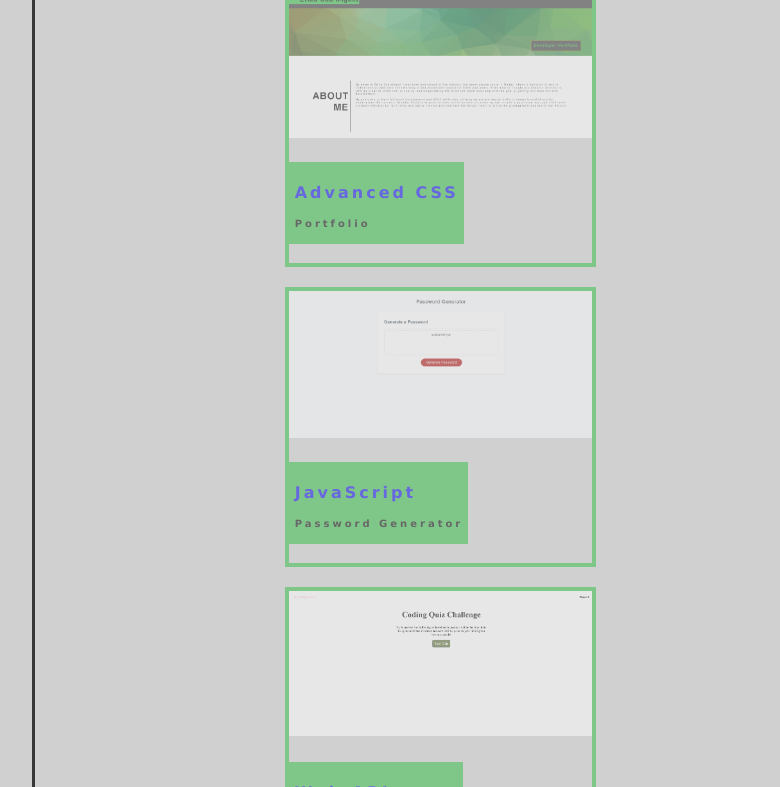
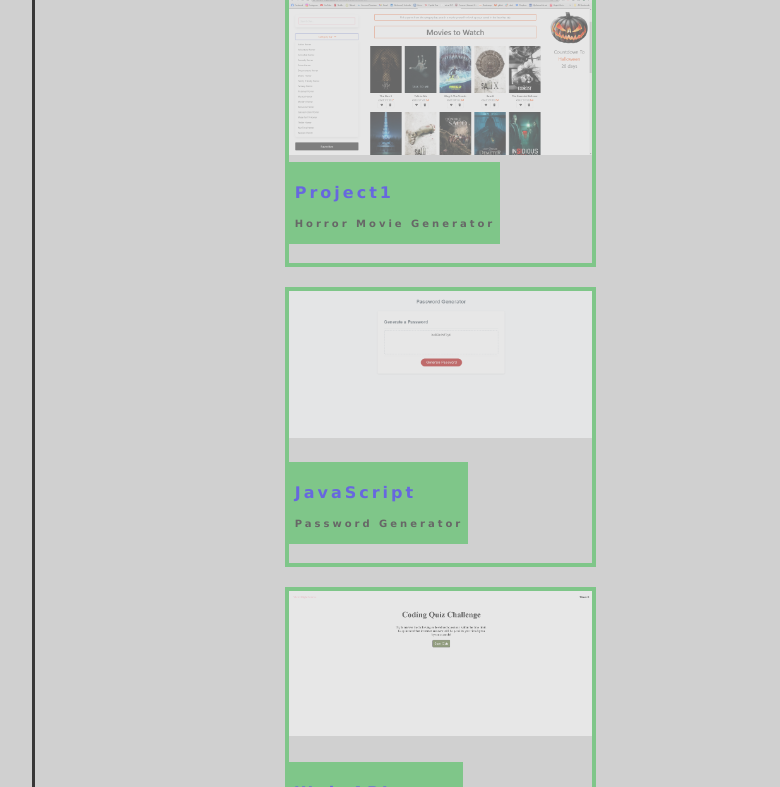
Before and after one commit to erica-210/Advanced-CSS-Challenge, a plain HTML site: page index.html in a window 1280 px wide. Shown: the part 1821-2608 px from the top of the page, without its empty margins (376-1156 px from the left). Drawn offline with Linux system fonts and the light colour scheme.

Commit message:
added project 1

```diff
--- a/assets/css/style.css
+++ b/assets/css/style.css
@@ -160,7 +160,7 @@ padding: 0 0 1250px 23px;
 
 /*setting smaller work images under main image*/
 .smaller {
-  background-image: url("../images/screentshot2.png");
+  background-image: url("../images/Recommeded-Movies\ To\ Watch\ During\ Spooky\ Season\ -\ Google\ Chrome\ 10_10_2023\ 7_36_01\ PM.png");
   background-size: 100%;
   background-position: top;
   background-repeat: no-repeat;
--- a/index.html
+++ b/index.html
@@ -65,8 +65,8 @@
         <section class="smaller">
 
           <div class="work">
-            <p><a href="https://github.com/erica-210/Advanced-CSS-Challenge">Advanced CSS</a></p>
-            <p class="title">Portfolio</p>
+            <p><a href="https://erica-210.github.io/horrormovies/index.html">Project1</a></p>
+            <p class="title">Horror Movie Generator</p>
           </div>
 
         </section>
```
Also changed, not shown: assets/images/Recommeded-Movies To Watch During Spooky Season - Google Chrome 10_10_2023 7_36_01 PM.png (added).
